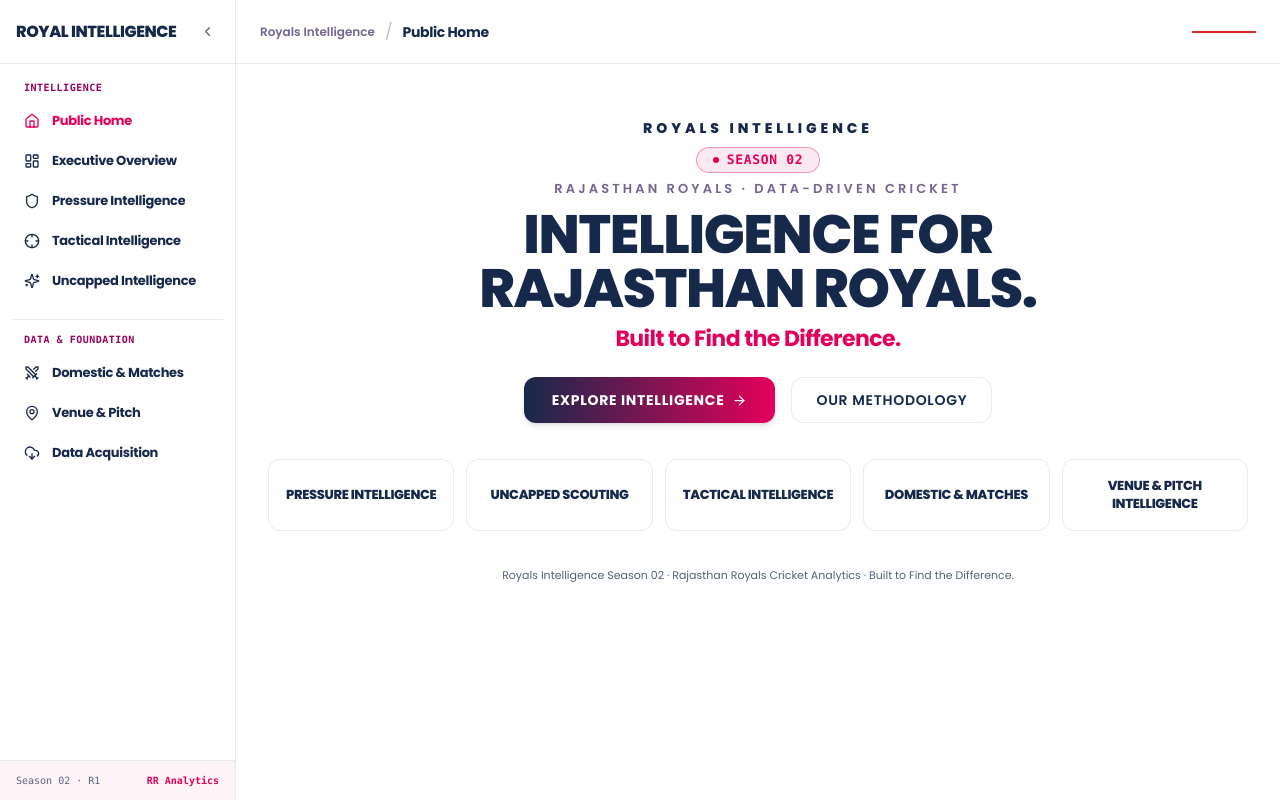
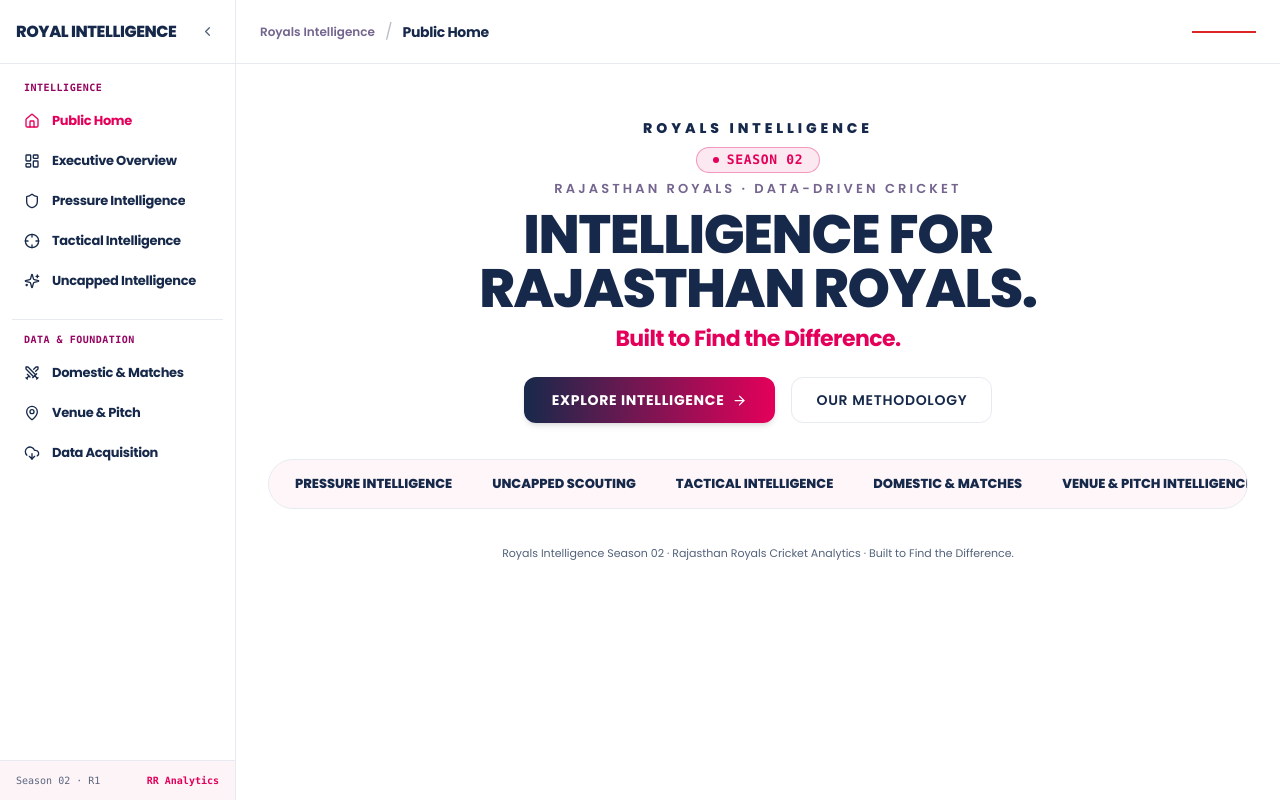
Before and after one commit to ayushnlp/royals-intelligence, a Next.js app in the folder frontend/: page / in a window 1280 px wide. Built offline with nearby package versions, Linux system fonts and the light colour scheme; no server answers.

Commit message:
feat(ui): replace individual homepage module cards with unified bottom-centered segmented navigation bar

```diff
--- a/frontend/src/app/page.tsx
+++ b/frontend/src/app/page.tsx
@@ -101,24 +101,25 @@ export default function HomePage() {
       </section>
 
       {/* =================================================================== */}
-      {/* 2. FIVE MODULE CARDS — BOTTOM-CENTERED IN ONE ROW (DESKTOP) */}
+      {/* 2. UNIFIED SEGMENTED MODULE NAVIGATION BAR — BOTTOM-CENTERED */}
       {/* =================================================================== */}
-      <section className="pt-1 sm:pt-2 w-full">
-        <div className="grid grid-cols-1 sm:grid-cols-2 lg:grid-cols-5 gap-2.5 sm:gap-3 max-w-6xl mx-auto w-full">
+      <section className="pt-1 sm:pt-2 w-full flex justify-center">
+        <nav
+          aria-label="Module Quick Navigation"
+          className="inline-flex items-center p-1 sm:p-1.5 rounded-full bg-[#FCE8F0]/40 border border-[#E7EAF0] shadow-2xs max-w-full overflow-x-auto"
+        >
           {featureCards.map((card) => {
             return (
               <Link
                 key={card.title}
                 href={card.href}
-                className="group h-[64px] sm:h-[68px] lg:h-[72px] px-3.5 py-2.5 rounded-xl border border-[#E7EAF0] bg-white hover:border-[#E4005A] hover:bg-[#FCE8F0]/50 hover:shadow-md transition-all duration-200 flex items-center justify-center text-center cursor-pointer focus:outline-none focus-visible:ring-2 focus-visible:ring-[#E4005A]"
+                className="px-3 sm:px-4 lg:px-5 py-2 sm:py-2.5 rounded-full text-xs sm:text-[13px] font-heading font-extrabold text-[#17294B] hover:text-[#E4005A] hover:bg-white active:bg-white/90 transition-all duration-150 whitespace-nowrap cursor-pointer text-center outline-none focus-visible:ring-2 focus-visible:ring-[#E4005A]"
               >
-                <h4 className="text-xs sm:text-[13px] font-heading font-extrabold text-[#17294B] group-hover:text-[#E4005A] transition-colors tracking-tight leading-snug">
-                  {card.title}
-                </h4>
+                {card.title}
               </Link>
             );
           })}
-        </div>
+        </nav>
       </section>
 
       {/* =================================================================== */}
```
